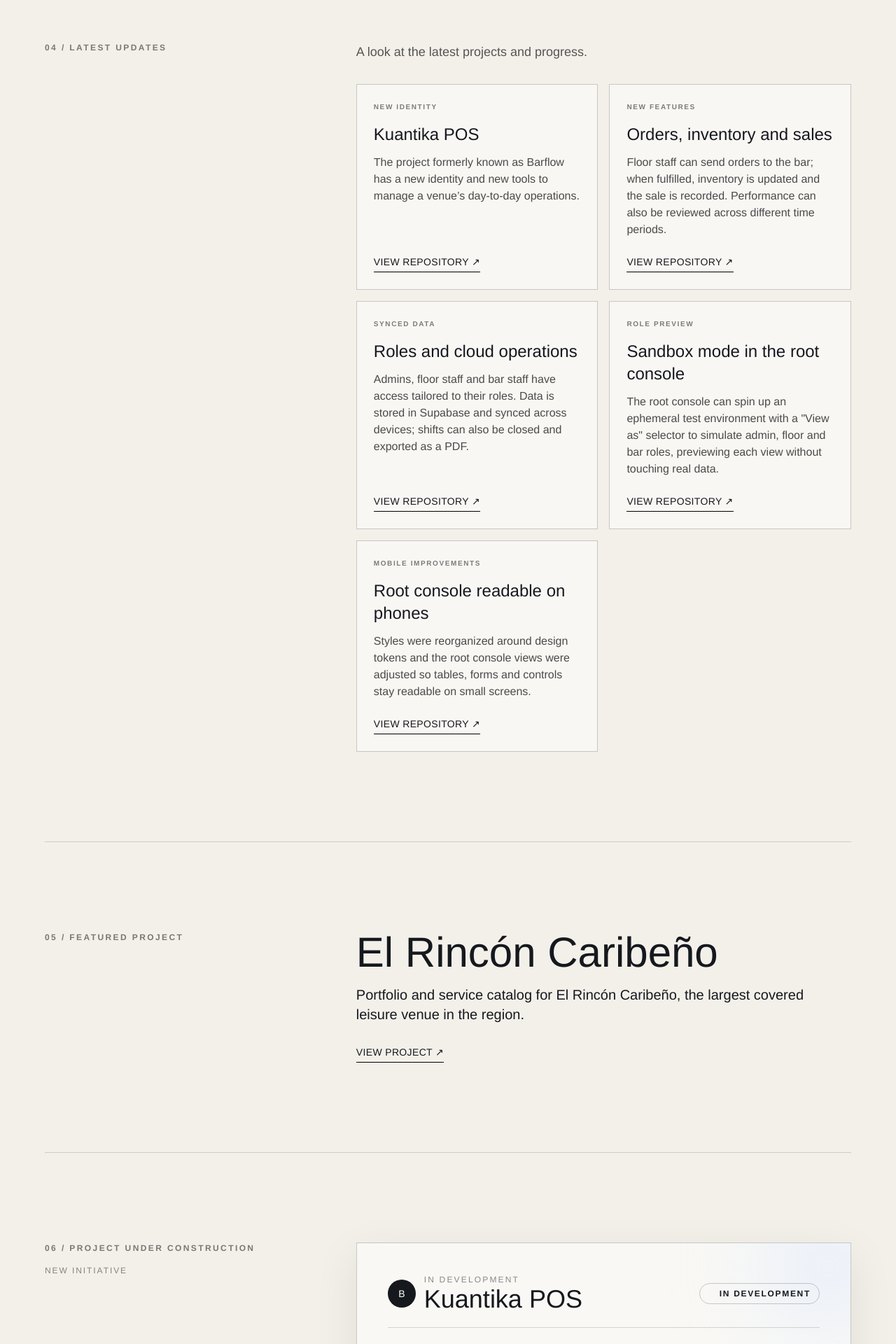
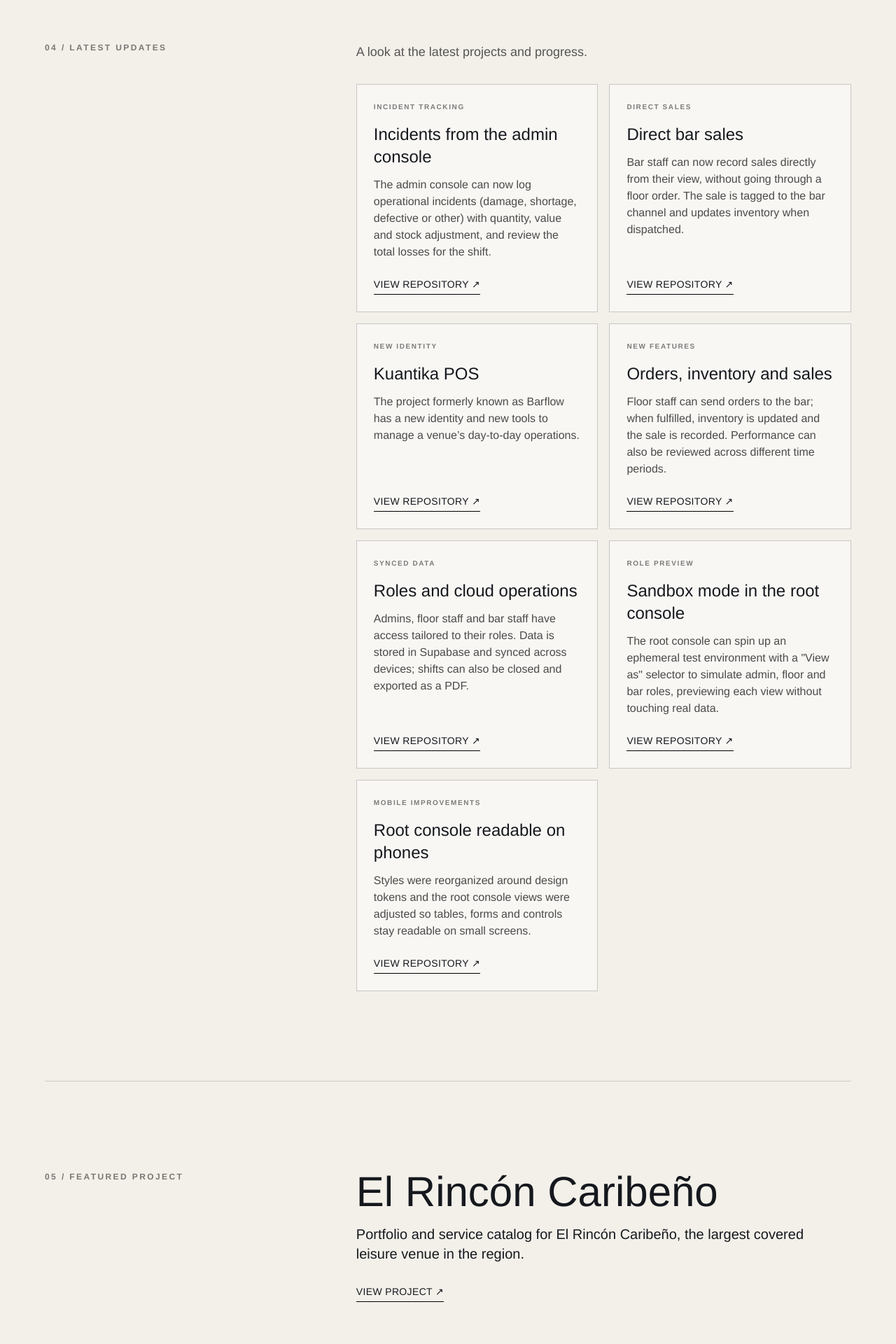
Before and after one commit to GermanRhenals/Portafolio-web, a React (Vite) app: page / in a window 1280 px wide. Shown: the part 2160-4080 px from the top of the page at 70% size. Built offline with nearby package versions, Linux system fonts and the light colour scheme.

Commit message:
Publica Kuantika POS en operacion y agrega novedades de hoy

```diff
--- a/src/App.tsx
+++ b/src/App.tsx
@@ -22,15 +22,17 @@
     availability: 'Disponible para oportunidades remotas o en otra ciudad.', aboutTitle: 'Sobre mí',
     about: 'Soy German Rhenals, desarrollador de software con dos años de formación y práctica construyendo proyectos web. También he explorado el desarrollo de videojuegos 2D con Unity a través de proyectos personales. Soy constante, disciplinado y disfruto encontrar la manera de sumar en cada equipo.',
     servicesTitle: 'Lo que puedo aportar', services: ['Desarrollo web', 'Soluciones tecnológicas', 'Soporte TI', 'Mantenimiento de software', 'Implementaciones con IA', 'Automatización'], technologiesTitle: 'Tecnologías', updatesTitle: 'Novedades', updatesIntro: 'Un vistazo a los proyectos y avances más recientes.', updates: [
+      { status: 'Registro de incidentes', title: 'Incidentes desde el admin', description: 'Desde la consola de administración se pueden registrar incidentes operacionales (daño, faltante, defectuoso u otro) con cantidad, valor y ajuste de inventario, y revisar el total de pérdidas del turno.', link: 'Ver repositorio', href: 'https://github.com/GermanRhenals/pos-systems' },
+      { status: 'Ventas directas', title: 'Venta directa en el bar', description: 'El personal del bar ya puede registrar ventas directas desde su vista, sin pasar por un pedido de sala. La venta queda en el canal barra y actualiza el inventario al despacharse.', link: 'Ver repositorio', href: 'https://github.com/GermanRhenals/pos-systems' },
       { status: 'Nueva identidad', title: 'Kuantika POS', description: 'El proyecto antes llamado Barflow evoluciona con una nueva identidad y herramientas para gestionar la operación completa de un establecimiento.', link: 'Ver repositorio', href: 'https://github.com/GermanRhenals/pos-systems' },
       { status: 'Nuevas funciones', title: 'Pedidos, inventario y ventas', description: 'El equipo de sala puede enviar pedidos al bar; al despacharlos, se actualiza el inventario y se registra la venta. También se puede consultar el desempeño por distintos períodos.', link: 'Ver repositorio', href: 'https://github.com/GermanRhenals/pos-systems' },
       { status: 'Datos sincronizados', title: 'Roles y operación en la nube', description: 'Administradores, personal de sala y bar cuentan con accesos según su función. Los datos se guardan en Supabase y se sincronizan entre dispositivos; además, se puede cerrar el turno y generar un PDF.', link: 'Ver repositorio', href: 'https://github.com/GermanRhenals/pos-systems' },
       { status: 'Vista previa de roles', title: 'Modo sandbox en la consola root', description: 'Desde la consola root se puede entrar en un entorno de prueba efímero y usar el selector "Ver como" para simular los roles de administrador, sala y bar, revisando cada vista sin tocar datos reales.', link: 'Ver repositorio', href: 'https://github.com/GermanRhenals/pos-systems' },
       { status: 'Mejoras móviles', title: 'Consola root legible en celular', description: 'Se reorganizaron los estilos con tokens de diseño y se ajustaron las vistas de la consola root para que tablas, formularios y controles se lean bien en pantallas pequeñas.', link: 'Ver repositorio', href: 'https://github.com/GermanRhenals/pos-systems' },
     ], projectsTitle: 'Proyecto destacado',
-    projectDescription: 'Portafolio y catálogo de servicios para El Rincón Caribeño, el estadero cubierto más grande de la región.', viewProject: 'Ver proyecto', inConstruction: 'Proyecto en construcción',
-    inConstructionEyebrow: 'Nueva iniciativa', inConstructionTitle: 'Kuantika POS', inConstructionDescription: 'Sistema POS para establecimientos que integra inventario, pedidos de sala al bar, registro de ventas, gestión de equipo e informes de operación.',
-    inConstructionStatus: 'En desarrollo', inConstructionGoal: 'Objetivo', inConstructionGoalValue: 'Ventas e inventarios', inConstructionRepository: 'Ver repositorio', inConstructionNote: 'Proyecto abierto y en evolución.',
+    projectDescription: 'Portafolio y catálogo de servicios para El Rincón Caribeño, el estadero cubierto más grande de la región.', viewProject: 'Ver proyecto', inConstruction: 'Proyecto en operación',
+    inConstructionEyebrow: 'Primeros clientes', inConstructionTitle: 'Kuantika POS', inConstructionDescription: 'Sistema POS para establecimientos que integra inventario, pedidos de sala al bar, registro de ventas, gestión de equipo e informes de operación.',
+    inConstructionStatus: 'En operación', inConstructionGoal: 'Objetivo', inConstructionGoalValue: 'Ventas e inventarios', inConstructionRepository: 'Ver repositorio', inConstructionNote: 'Proyecto open source en operación con clientes reales.',
     contactTitle: 'Construyamos algo', contactText: 'Estoy abierto a oportunidades laborales, proyectos freelance y retos que me permitan seguir creciendo.', cv: 'Descargar CV', copy: 'Copiar correo',
   },
   en: {
@@ -39,15 +41,17 @@
     availability: 'Available for remote opportunities or relocation.', aboutTitle: 'About me',
     about: 'I am German Rhenals, a software developer with two years of training and hands-on practice building web projects. I have also explored 2D game development with Unity through personal projects. I am consistent, disciplined, and enjoy finding ways to contribute to every team.',
     servicesTitle: 'What I can bring', services: ['Web development', 'Technology solutions', 'IT support', 'Software maintenance', 'AI implementations', 'Automation'], technologiesTitle: 'Technologies', updatesTitle: 'Latest updates', updatesIntro: 'A look at the latest projects and progress.', updates: [
+      { status: 'Incident tracking', title: 'Incidents from the admin console', description: 'The admin console can now log operational incidents (damage, shortage, defective or other) with quantity, value and stock adjustment, and review the total losses for the shift.', link: 'View repository', href: 'https://github.com/GermanRhenals/pos-systems' },
+      { status: 'Direct sales', title: 'Direct bar sales', description: 'Bar staff can now record sales directly from their view, without going through a floor order. The sale is tagged to the bar channel and updates inventory when dispatched.', link: 'View repository', href: 'https://github.com/GermanRhenals/pos-systems' },
       { status: 'New identity', title: 'Kuantika POS', description: 'The project formerly known as Barflow has a new identity and new tools to manage a venue’s day-to-day operations.', link: 'View repository', href: 'https://github.com/GermanRhenals/pos-systems' },
       { status: 'New features', title: 'Orders, inventory and sales', description: 'Floor staff can send orders to the bar; when fulfilled, inventory is updated and the sale is recorded. Performance can also be reviewed across different time periods.', link: 'View repository', href: 'https://github.com/GermanRhenals/pos-systems' },
       { status: 'Synced data', title: 'Roles and cloud operations', description: 'Admins, floor staff and bar staff have access tailored to their roles. Data is stored in Supabase and synced across devices; shifts can also be closed and exported as a PDF.', link: 'View repository', href: 'https://github.com/GermanRhenals/pos-systems' },
       { status: 'Role preview', title: 'Sandbox mode in the root console', description: 'The root console can spin up an ephemeral test environment with a "View as" selector to simulate admin, floor and bar roles, previewing each view without touching real data.', link: 'View repository', href: 'https://github.com/GermanRhenals/pos-systems' },
       { status: 'Mobile improvements', title: 'Root console readable on phones', description: 'Styles were reorganized around design tokens and the root console views were adjusted so tables, forms and controls stay readable on small screens.', link: 'View repository', href: 'https://github.com/GermanRhenals/pos-systems' },
     ], projectsTitle: 'Featured project',
-    projectDescription: 'Portfolio and service catalog for El Rincón Caribeño, the largest covered leisure venue in the region.', viewProject: 'View project', inConstruction: 'Project under construction',
-    inConstructionEyebrow: 'New initiative', inConstructionTitle: 'Kuantika POS', inConstructionDescription: 'A POS system for venues that brings together inventory, floor-to-bar orders, sales tracking, team management, and operational reports.',
-    inConstructionStatus: 'In development', inConstructionGoal: 'Goal', inConstructionGoalValue: 'Sales and inventory', inConstructionRepository: 'View repository', inConstructionNote: 'Open project and currently evolving.',
+    projectDescription: 'Portfolio and service catalog for El Rincón Caribeño, the largest covered leisure venue in the region.', viewProject: 'View project', inConstruction: 'Project in operation',
+    inConstructionEyebrow: 'First clients', inConstructionTitle: 'Kuantika POS', inConstructionDescription: 'A POS system for venues that brings together inventory, floor-to-bar orders, sales tracking, team management, and operational reports.',
+    inConstructionStatus: 'In operation', inConstructionGoal: 'Goal', inConstructionGoalValue: 'Sales and inventory', inConstructionRepository: 'View repository', inConstructionNote: 'Open-source project in operation with real clients.',
     contactTitle: "Let's build something", contactText: 'I am open to job opportunities, freelance projects, and challenges that help me keep growing.', cv: 'Download CV', copy: 'Copy email',
   },
 } as const
```
